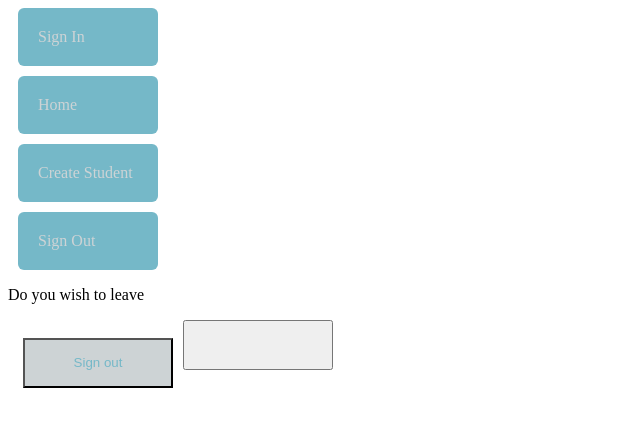
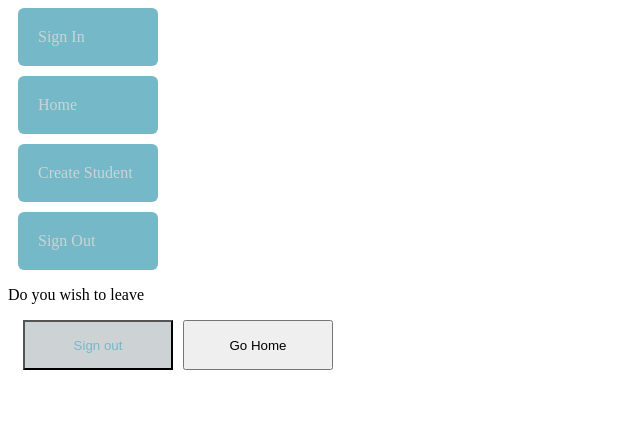
Before and after one commit to George-Onyango/phase-2-jager-project, a React (Create React App) app: page /signout in a window 1280 px wide. Shown: the top 426 px of the page, without its empty margins (0-640 px from the left). Built offline with nearby package versions, Linux system fonts and the light colour scheme.

Commit message:
Add text to button

```diff
--- a/src/components/auth/signout.js
+++ b/src/components/auth/signout.js
@@ -35,7 +35,7 @@ function SignOut() {
           borderRadius: "10",
         }}
         onClick={backToHomePage}
-      ></button>
+      > Go Home</button>
     </div>
   );
 }
```
